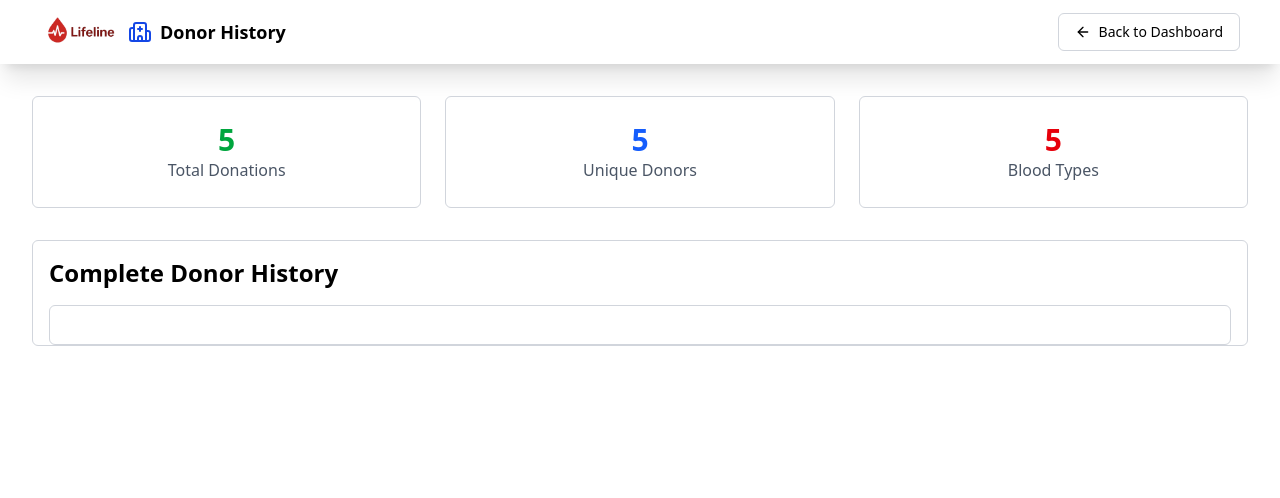
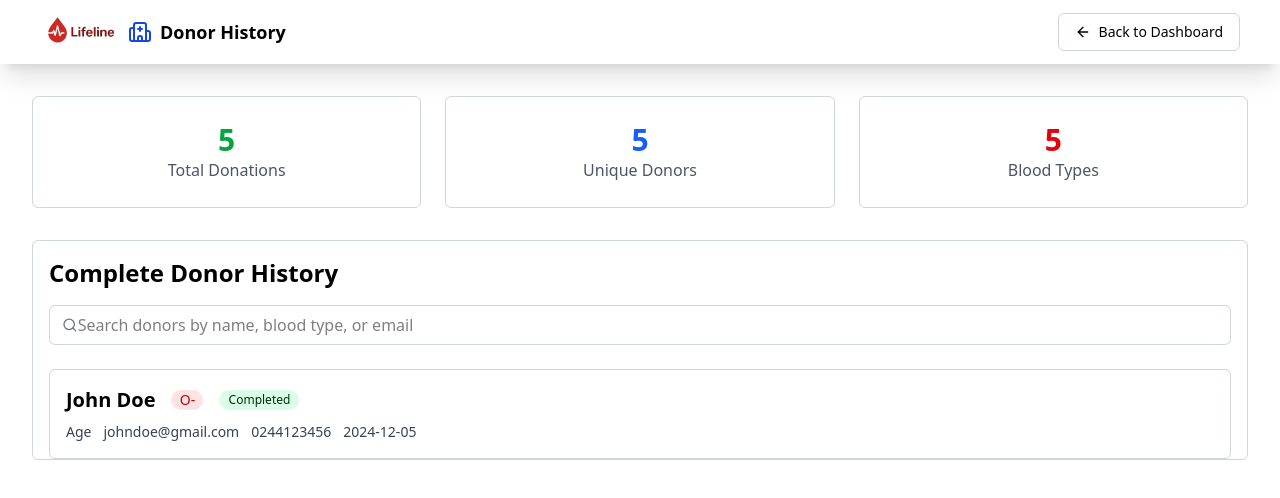
Before and after one commit to DEESAX2/LifeLine, a React (Vite) app: page /donor-history in a window 1280 px wide. Shown: the top 498 px of the page. Built offline with nearby package versions, Linux system fonts and the light colour scheme.

Commit message:
working on hospital dashboard

```diff
--- a/src/App.jsx
+++ b/src/App.jsx
@@ -6,7 +6,7 @@ import Donate from "./pages/Donate";
 import DonorHistory from "./pages/DonorHistory";
 import Register from "./pages/Register";
 import Login from "./pages/Login";
-import UserDashboard from "./pages/UserDashboard";
+import HospitalDashboard from "./pages/HospitalDashboard";
 import AdminDashboard from "./pages/AdminDashboard";
 import BloodRequests from "./pages/BloodRequests";
 import NotFound from "./pages/NotFound";
@@ -28,7 +28,7 @@ const progressRouter = createBrowserRouter([
        { path: "/donor-history", element: <DonorHistory /> },
    { path: "/login", element: <Login /> },
    { path: "/register", element: <Register /> },
-    { path: "/user-dashboard", element: <UserDashboard /> },
+    { path: "/hospital-dashboard", element: <HospitalDashboard /> },
     { path: "/admin-dashboard", element: <AdminDashboard /> },
      { path: "/contact", element: <Contact /> },
       { path: "*", element: <NotFound /> },
--- /dev/null
+++ b/src/components/DonorHistoryCard.jsx
@@ -0,0 +1,23 @@
+export default function DonorHistoryCard() {
+    return (
+
+        <div className="border border-gray-300 ml-4 mr-4 rounded-md w-auto mt-6 p-4 flex flex-col gap-2">
+
+            <div className="flex flex-row items-center gap-4">
+                <h1 className="text-xl font-semibold">John Doe</h1>
+                <h1 className="bg-red-100 text-red-700 rounded-full w-8 h-5 text-sm flex items-center justify-center">O-</h1>
+                <h1 className="bg-green-100 text-green-950 rounded-full w-20 h-5 text-xs flex items-center justify-center">Completed</h1>
+            </div>
+
+            <div className= "flex flex-row gap-3">
+            <h1 className="text-sm text-gray-700">Age</h1>
+            <h1 className="text-sm text-gray-700">johndoe@gmail.com</h1>
+            <h1 className="text-sm text-gray-700">0244123456</h1>
+            <h1 className="text-sm text-gray-700">2024-12-05</h1>
+            </div>
+
+        </div>
+
+
+    );
+}
--- a/src/pages/DonorHistory.jsx
+++ b/src/pages/DonorHistory.jsx
@@ -1,5 +1,6 @@
+import DonorHistoryCard from "../components/DonorHistoryCard"
 import UserhistoryNav from "../components/UserhistoryNav"
-
+import { SearchIcon } from "lucide-react"
 
 export default function DonorHistory() {
 
@@ -26,8 +27,12 @@ export default function DonorHistory() {
         <div className="m-8 border border-gray-300 rounded-md  ">
           <div className="w-full h-auto">
             <h1 className="p-4 font-semibold text-2xl">Complete Donor History</h1>
-            <div className="border border-gray-300 ml-4 mr-4 rounded-md w-auto h-10"></div>
+            <div className="border border-gray-300 ml-4 mr-4 rounded-md w-auto h-10 flex items-center">
+              <SearchIcon className="text-gray-500 w-4 h-4 ml-3 mr=3" />
+              <input type="text" placeholder="Search donors by name, blood type, or email" className="w-full" />
             </div>
+          </div>
+          <DonorHistoryCard />
         </div>
       </section>
 
--- a/src/pages/UserDashboard.jsx
+++ b/src/pages/HospitalDashboard.jsx
@@ -1,4 +1,4 @@
-import Dashboardnav from "../components/Dashboardnav.jsx"
+import Dashboardnav from "../components/Dashboardnav.jsx.jsx"
 import UserProfile from "../components/UserProfile.jsx"
 import DashboardContent from "../components/DashboardContent.jsx"
 
```
Lines whose indentation alone changed are shown as unchanged.
